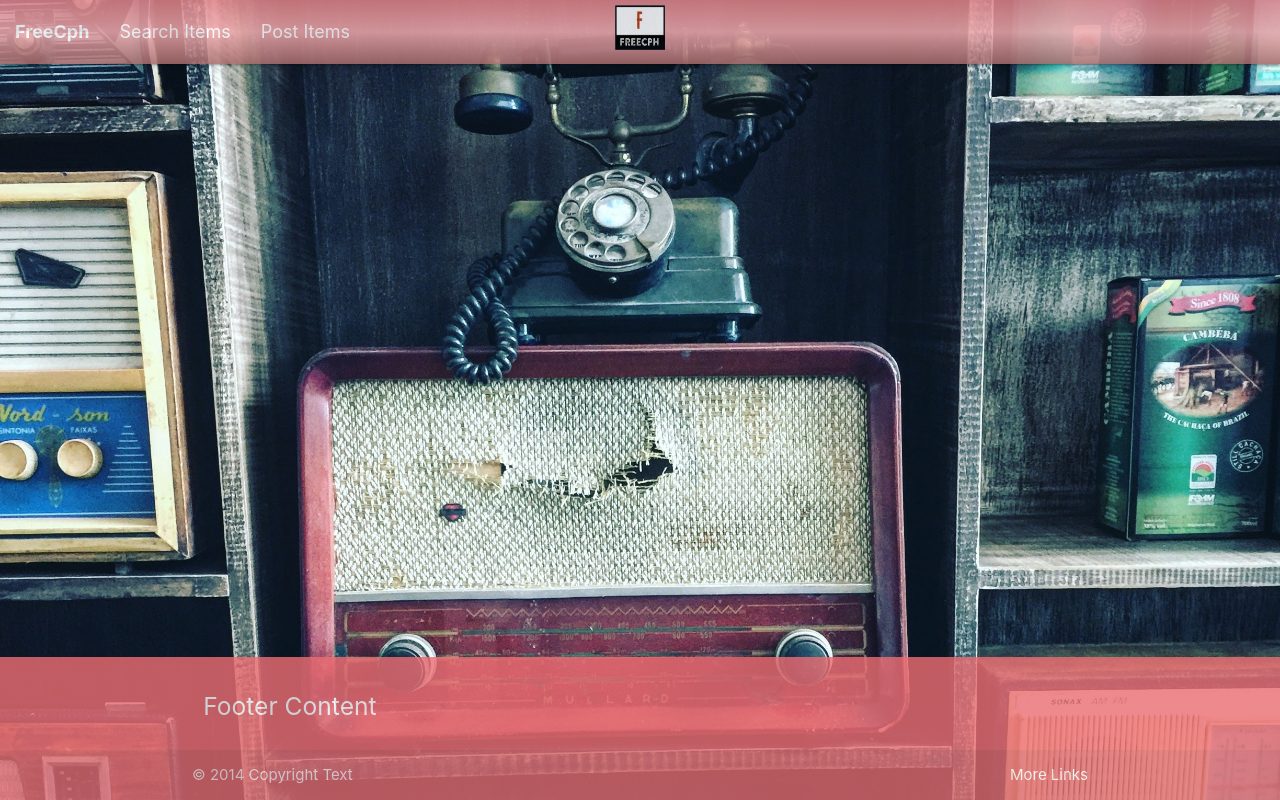
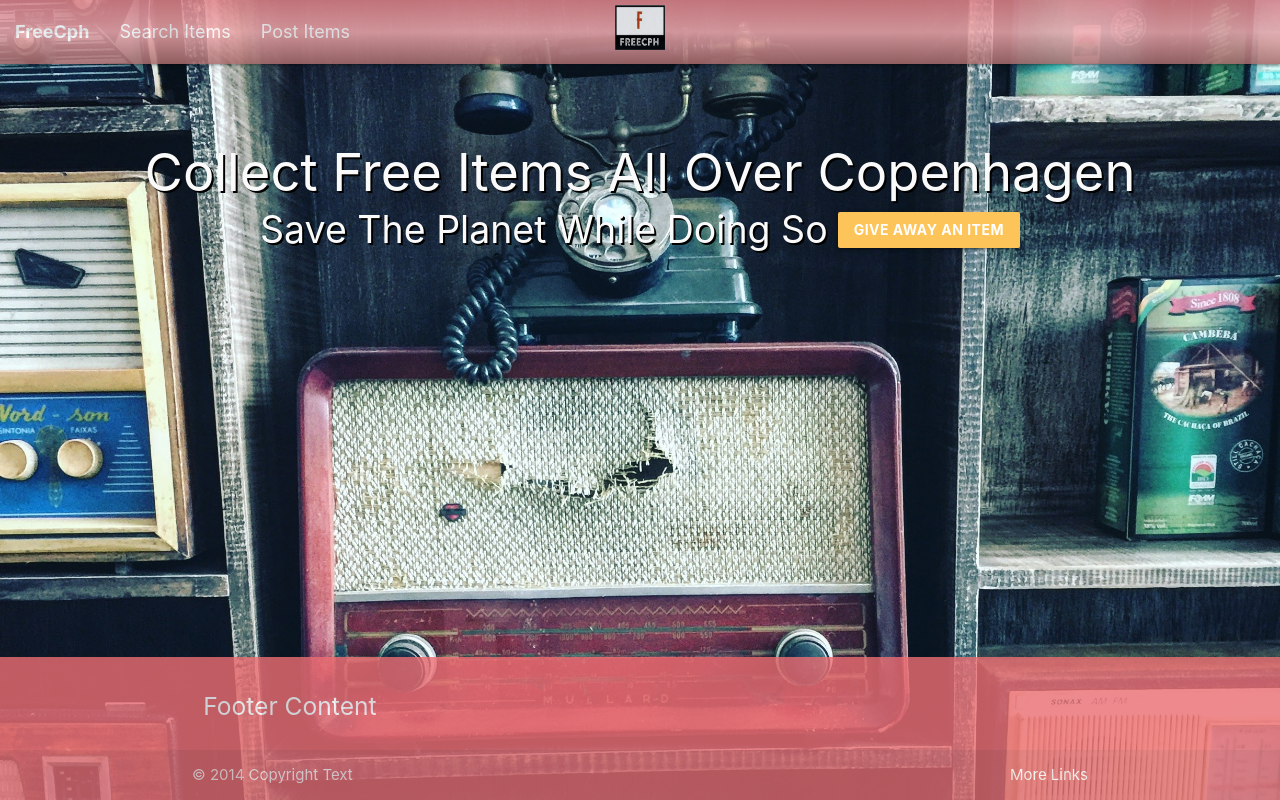
Before and after one commit to ableskewer/3rd-milestone-project-Code-Institute, a Flask app: page / in a window 1280 px wide. Run offline with Flask 2, Linux system fonts and the light colour scheme.

Commit message:
add headertext to index.html

```diff
--- a/static/css/style.css
+++ b/static/css/style.css
@@ -1,6 +1,8 @@
 /* base.html styling */
-
-/* navbar */
+body {
+    color: #fafafa;
+}
+/* Navbar */
 nav {
   background-image: linear-gradient(#e08388, #f0a9ac, #a86b6b);
   opacity: 0.85;
@@ -16,7 +18,7 @@ nav {
     background-color: rgba(253, 196, 89, 0.85);
 }
 
-/* main section */
+/* Main Section */
 .background-img {
   background-image: url("../img/secondhandunsplash.jpg");
   background-repeat: no-repeat;
@@ -36,10 +38,47 @@ nav {
 
 nav ul a {
     font-size: 1.2rem;
-    color: #ffffff;
 }
 
-nav ul li:first-child {
+.nav-wrapper li:first-child {
+    font-weight: bold;
+}
+
+/* Main Section */
+
+/* Index.html */
+
+.header {
+    text-align: center;
+    text-shadow: 2px 2px #000;
+}
+
+.section-index {
+    margin: 0px;
+}
+
+.header h1 {
+     font-size: 3.5rem;
+     margin-bottom: 0;
+     margin-top: 80px;
+
+}
+
+.header span {
+     font-size: 2.5rem;
+     margin: 0;
+}
+
+.header a {
+    text-transform: none;
+    text-shadow: none;
+}
+
+section .btn {
+    background-color:#fdc459;
+    margin-left: 10px;
+    margin-top: -5px;
+    text-transform: uppercase;
     font-weight: bold;
 }
 
--- a/templates/base.html
+++ b/templates/base.html
@@ -40,11 +40,11 @@
           <a
             href="#"
             data-activates="mobile-demo"
-            class="button-collapse hide-on-large-only"
+            class="button-collapse hide-on-med-and-up"
             ><i id="mobile-icon" class="material-icons">menu</i></a
           >
-          <ul id="nav-mobile" class="left hide-on-med-and-down">
-            <li><a href="">FreeCph</a></li>
+          <ul id="nav-mobile" class="left hide-on-small-only">
+            <li><a class="hide-on-med-only" href="">FreeCph</a></li>
             <li><a href="badges.html">Search Items</a></li>
             <li><a href="collapsible.html">Post Items</a></li>
           </ul>
@@ -56,6 +56,8 @@
       </nav>
 
       <!-- main content -->
+
+      {% block content %} {% endblock %}
 
       <!-- footer -->
 
--- a/templates/index.html
+++ b/templates/index.html
@@ -1 +1,10 @@
-{% extends 'base.html' %}
+{% extends 'base.html' %} {% block content %}
+
+<section class="row section-index">
+  <div class="header">
+    <h1>Collect Free Items All Over Copenhagen</h1>
+    <span>Save The Planet While Doing So<a class="btn waves-effect waves-light">Give away an Item</a></span>
+  </div>
+</section>
+
+{% endblock %}
```
